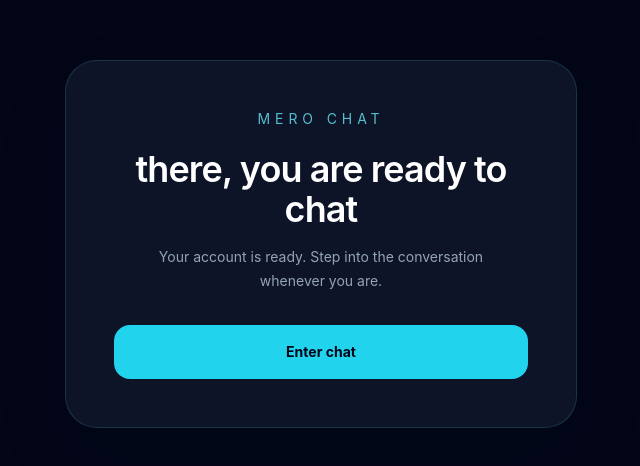
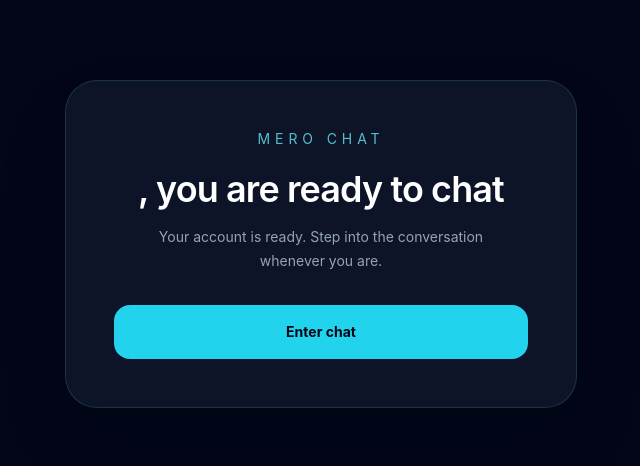
Before and after one commit to Kiran-Limbu/chatApp_frontend-, a React (Vite) app: page /wellcome in a window 1280 px wide. Shown: the part 156-622 px from the top of the page, without its empty margins (319-959 px from the left). Built offline with nearby package versions, Linux system fonts and the light colour scheme; no server answers.

Commit message:
#fix the localStorage proble

```diff
--- a/src/components/WellcomePage.tsx
+++ b/src/components/WellcomePage.tsx
@@ -4,9 +4,11 @@
 
 const WellcomePage = () => {
   const navigate = useNavigate();
-  const [username, setUsername] = useState("there");
+  const [username, setUsername] = useState("");
 
   useEffect(() => {
+    void setUserCredentials();
+
     const storedUser = localStorage.getItem("info");
 
     if (storedUser) {
@@ -18,9 +20,6 @@
       }
     }
 
-    void setUserCredentials().then((data) => {
-      if (data?.user?.userName) setUsername(data.user.userName);
-    });
   }, []);
 
   return (
--- a/src/services/auth.services.ts
+++ b/src/services/auth.services.ts
@@ -14,7 +14,6 @@
         avatar: res.data.user.avatar,
       }),
     );
-    return res?.data ?? res;
   } catch (error) {
     console.error(`error: ${error}`);
     toast.error(`error: ${error}`)
```
